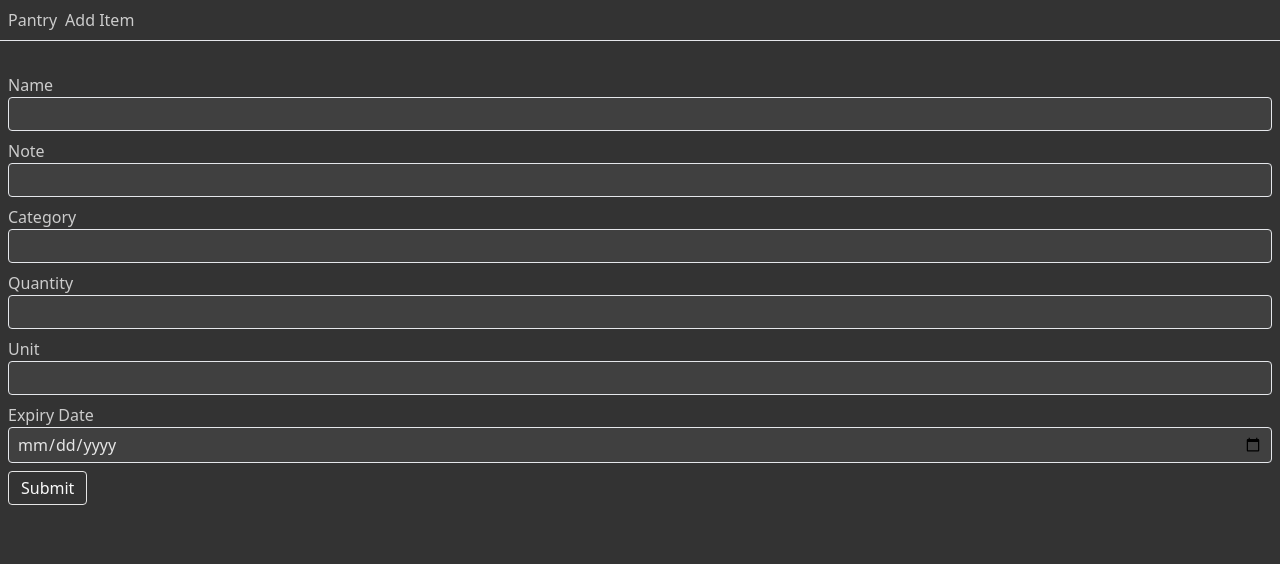
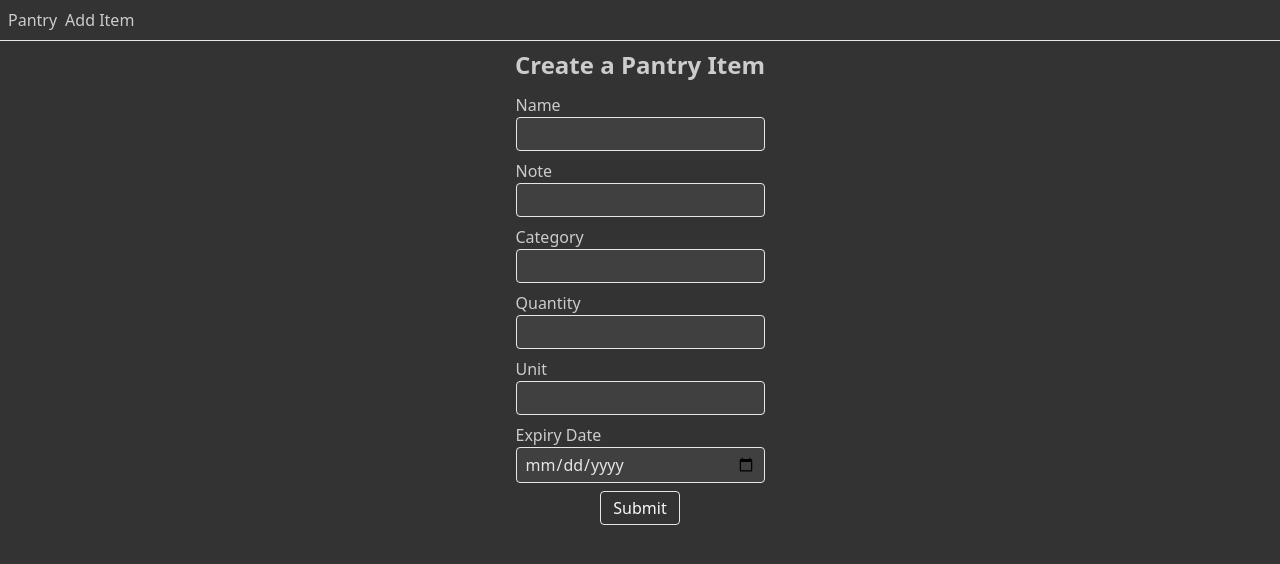
Before and after one commit to iamarale/freshkeep, a React (Vite) app: page /create in a window 1280 px wide. Shown: the top 564 px of the page. Built offline with nearby package versions, Linux system fonts and the light colour scheme; no server answers.

Commit message:
refactor: imported hook from /hooks folder

```diff
--- a/src/routes/create.tsx
+++ b/src/routes/create.tsx
@@ -1,20 +1,28 @@
-import { Link, createFileRoute, useNavigate } from '@tanstack/react-router';
-import { useState } from 'react';
+import { Link, createFileRoute } from '@tanstack/react-router';
 import FormFields from '../components/FormFields';
 import Button from '../components/UI/Button';
 import { Supabase } from '../config/supabaseClient';
+import { usePantryItemState } from '../hooks/usePantryItemState';
 
 export const Route = createFileRoute('/create')({
   component: CreatePantryItem,
 });
 
 function CreatePantryItem() {
-  const [name, setName] = useState('');
-  const [notes, setNotes] = useState('');
-  const [category, setCategory] = useState('');
-  const [quantity, setQuantity] = useState('');
-  const [unit, setUnit] = useState('');
-  const [expiry_date, setExpiryDate] = useState('');
+  const {
+    name,
+    setName,
+    notes,
+    setNotes,
+    category,
+    setCategory,
+    quantity,
+    setQuantity,
+    unit,
+    setUnit,
+    expiry_date,
+    setExpiryDate,
+  } = usePantryItemState();
 
   async function handleSubmit(e) {
     e.preventDefault();
@@ -35,8 +43,9 @@ function CreatePantryItem() {
 
   console.log(name, quantity, category, notes, unit, expiry_date);
   return (
-    <form onSubmit={handleSubmit}>
-      <fieldset className="mb-2 mt-6 flex flex-col gap-2">
+    <form className="flex flex-col items-center" onSubmit={handleSubmit}>
+      <h1 className="text-2xl font-bold ">Create a Pantry Item</h1>
+      <fieldset className="mb-2 mt-3 flex flex-col gap-2">
         <FormFields
           labelName="Name"
           inputId="name"
```
